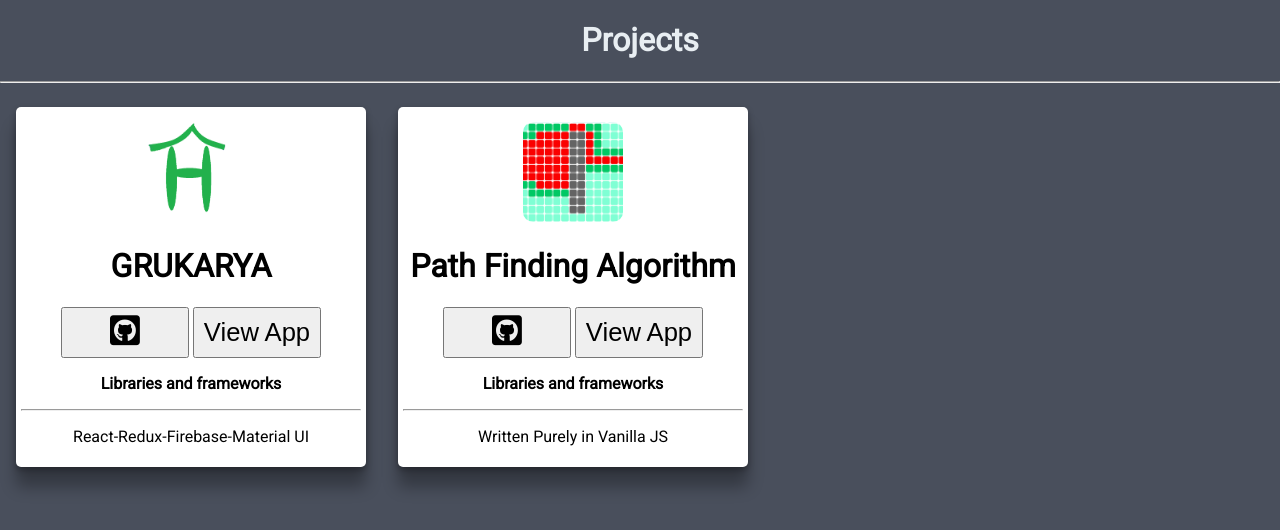
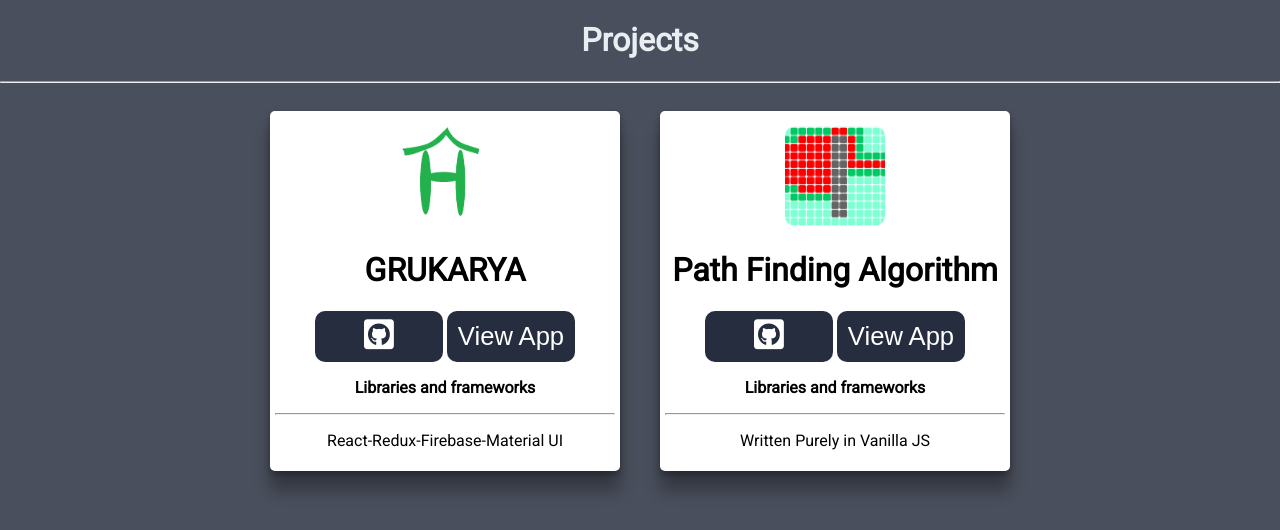
Before and after one commit to SavvyShah/portfolioPage, a website: page projects.html in a window 1280 px wide. Drawn offline with Linux system fonts and the light colour scheme.

Commit message:
:lipstick: Project list

```diff
--- a/index.css
+++ b/index.css
@@ -94,6 +94,7 @@
 #projects {
   display: flex;
   flex-wrap: wrap;
+  justify-content: center;
 }
 .project {
   background-color: teal;
@@ -108,11 +109,15 @@
   text-decoration: none;
 }
 
-button {
+a > button {
   width: 5em;
   height: 2em;
   font-size: 1.6em;
   cursor: pointer;
+  color: white;
+  border: none;
+  background-color: #252d3e;
+  border-radius: 10px;
 }
 
 .card {
@@ -121,7 +126,7 @@
   border-radius: 5px;
   display: inline-block;
   padding: 5px;
-  margin: 1rem;
+  margin: 20px;
   position: relative;
   color: black;
   height: fit-content;
```
